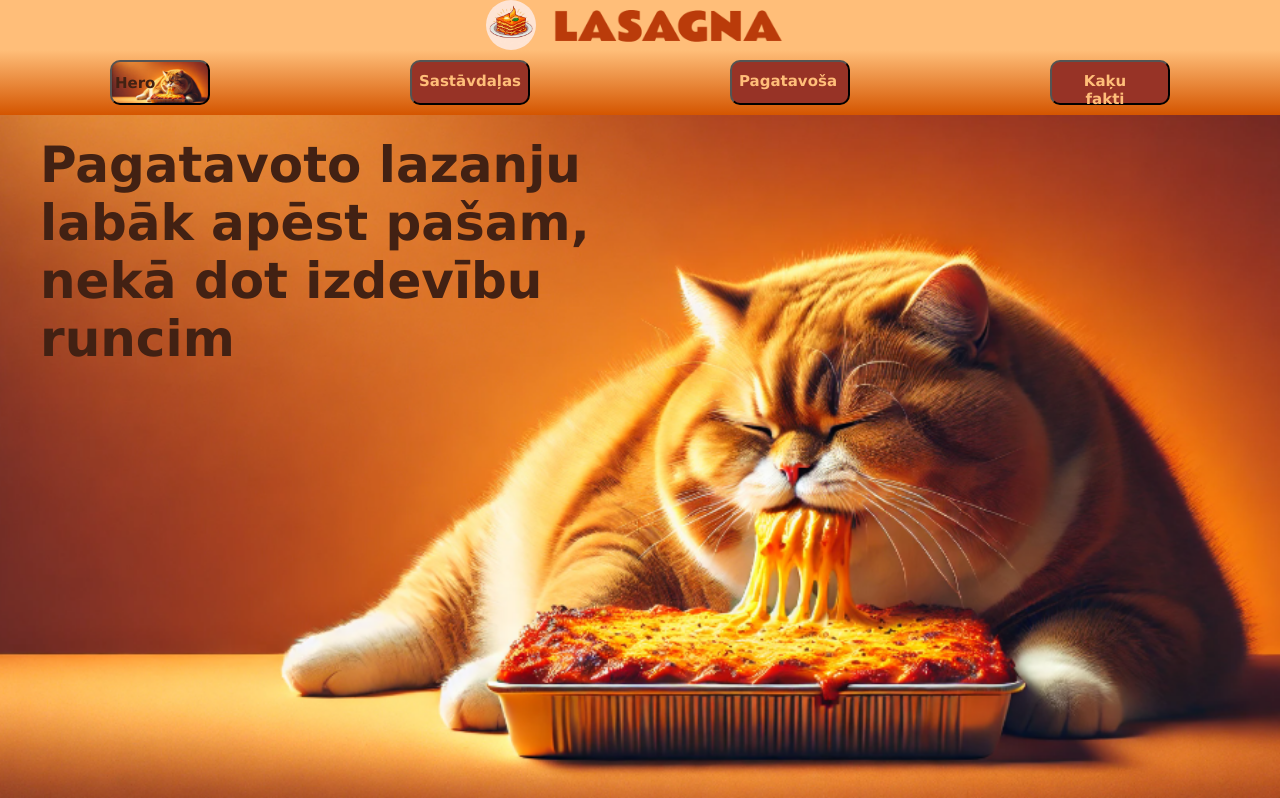
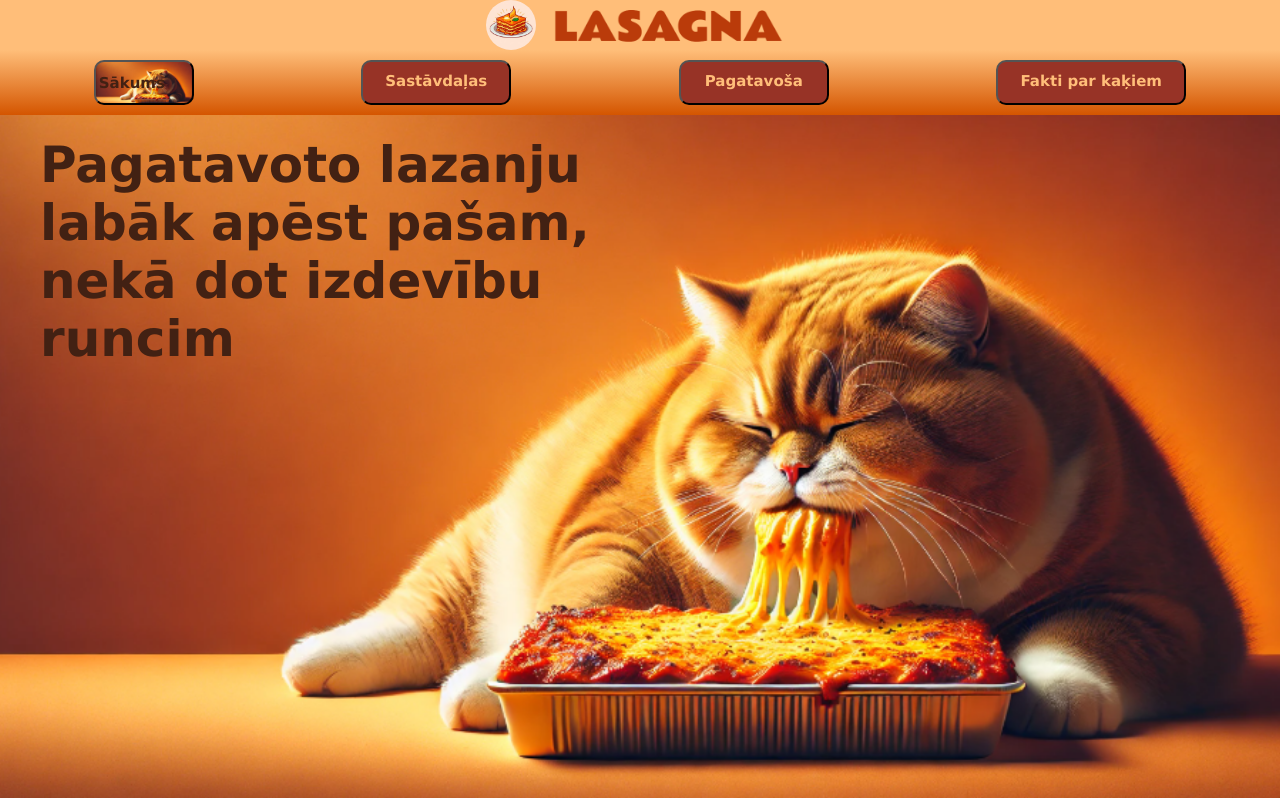
Before and after one commit to 23DP3RValt/DarbsUzAtzimi, a plain HTML site: page index.html in a window 1280 px wide. Shown: the top 798 px of the page. Drawn offline with Linux system fonts and the light colour scheme; no server answers.

Commit message:
Texta uzlabojumi

```diff
--- a/index.html
+++ b/index.html
@@ -17,10 +17,10 @@
 
         <nav>
             <ul>
-                <li><a href="#section1"><button id="navig1"><p style="text-align: left;"><b>Hero</b></p></button></a></li>
+                <li><a href="#section1"><button id="navig1"><p style="text-align: left;"><b>Sākums</b></p></button></a></li>
                 <li><a href="#section2"><button id="navig2"><b>Sastāvdaļas</button></b></a></li>
-                <li><a href="#section3"><button id="navig2"><b>Pagatavoša</b></button></a></li>
-                <li><a href="#section4"><button id="navig2" style="padding-left: 10px;"><b>Kaķu fakti</b></button></a></li>
+                <li><a href="#section3"><button id="navig3"><b>Pagatavoša</b></button></a></li>
+                <li><a href="#section4"><button id="navig4"><b>Fakti par kaķiem</b></button></a></li>
             </ul>
         </nav>
 
@@ -136,17 +136,16 @@
             </section>
 
             <section id="section4">
-                <h2 style="padding: 10px; text-align: center; padding-bottom: 18px; font-size: 30px;">Kaķu fakti</h2>
+                <h2 style="padding: 10px; text-align: center; padding-bottom: 18px; font-size: 30px;">Fakti par kaķiem</h2>
                 <div id="cat-fact-container"style="padding: 40px;">
-                    <h2>Fakti par kaķiem.</h2><br>
-                    <button onclick="getCatFact()" id="CatBtt"><b>Citu faktu</b></button> <br>
+                    <button onclick="getCatFact()" id="CatBtt"><b>Uzzināt citu faktu</b></button> <br>
                     <p id="cat-fact">Loading...</p>
                 </div>
             </section>
         </main>
 
         <footer>
-            <p>&copy; 2025 Lasagna.</p>
+            <p>&copy; 2025, LasagnaRV ltd</p>
             <p>Izmantotie avoti: https://naskoties.com/blog/musu-lazanjas-recepte-naskoties</p>
         </footer>
 
--- a/src/main.css
+++ b/src/main.css
@@ -35,12 +35,37 @@ nav {
     background-color: rgb(151, 51, 38);
     border-radius: 10px;
     height: 45px;
-    width: 120px;
-    padding-left: 7px;
+    width: 150px;
     display: flex;
     text-align: center;
+    justify-content: center;
     color: rgb(255, 190, 121);
+
 }
+#navig3 {
+    background-color: rgb(151, 51, 38);
+    border-radius: 10px;
+    height: 45px;
+    width: 150px;
+    display: flex;
+    text-align: center;
+    justify-content: center;
+    color: rgb(255, 190, 121);
+
+}
+#navig4 {
+    background-color: rgb(151, 51, 38);
+    border-radius: 10px;
+    height: 45px;
+    width: 190px;
+    display: flex;
+    text-align: center;
+    justify-content: center;
+    color: rgb(255, 190, 121);
+
+}
+
+
 
 nav ul {
     list-style: none;
@@ -148,7 +173,7 @@ section {
     background-color: rgb(151, 51, 38);
     border-radius: 10px;
     height: 45px;
-    width: 130px;
+    width: 200px;
     color: rgb(255, 190, 121);
 }
 
```
